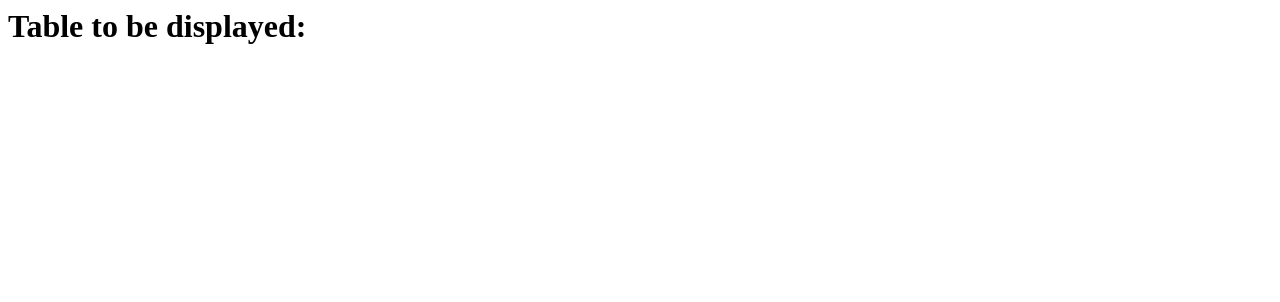
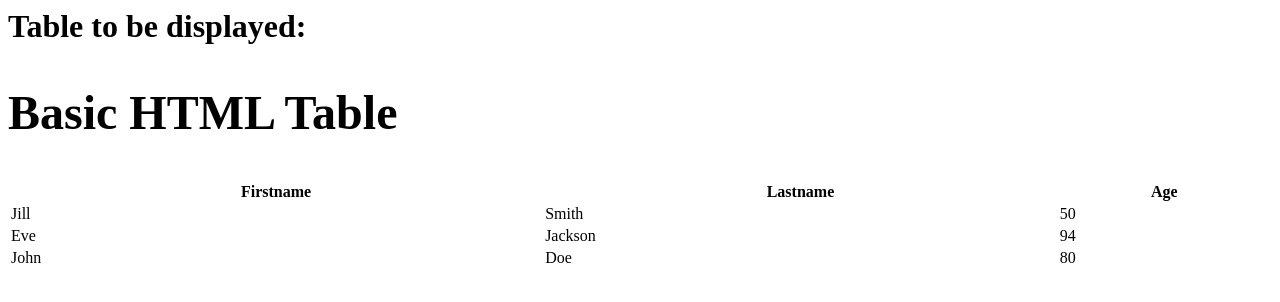
Before and after one commit to Jean-Philippe-MAILLOT/Jean-Philippe-MAILLOT.github.io, a plain HTML site: page index.html in a window 1280 px wide. Drawn offline with Linux system fonts and the light colour scheme.

Commit message:
add scripting

```diff
--- a/index.html
+++ b/index.html
@@ -1,10 +1,42 @@
 <html>
+  <script>
+function includeHTML() {
+  var z, i, elmnt, file, xhttp;
+  /*loop through a collection of all HTML elements:*/
+  z = document.getElementsByTagName("*");
+  for (i = 0; i < z.length; i++) {
+    elmnt = z[i];
+    /*search for elements with a certain atrribute:*/
+    file = elmnt.getAttribute("w3-include-html");
+    if (file) {
+      /*make an HTTP request using the attribute value as the file name:*/
+      xhttp = new XMLHttpRequest();
+      xhttp.onreadystatechange = function() {
+        if (this.readyState == 4) {
+          if (this.status == 200) {elmnt.innerHTML = this.responseText;}
+          if (this.status == 404) {elmnt.innerHTML = "Page not found.";}
+          /*remove the attribute, and call this function once more:*/
+          elmnt.removeAttribute("w3-include-html");
+          includeHTML();
+        }
+      }
+      xhttp.open("GET", file, true);
+      xhttp.send();
+      /*exit the function:*/
+      return;
+    }
+  }
+};
+</script>
 
   <head>
     <h1>Table to be displayed:<h1/>
   </head>
 
   <body>
-     <div w3-include-html="content.html"></div>
+     <div w3-include-html="table.html"></div>
   </body>
+   <script>
+includeHTML();
+</script>
 </html>
```
